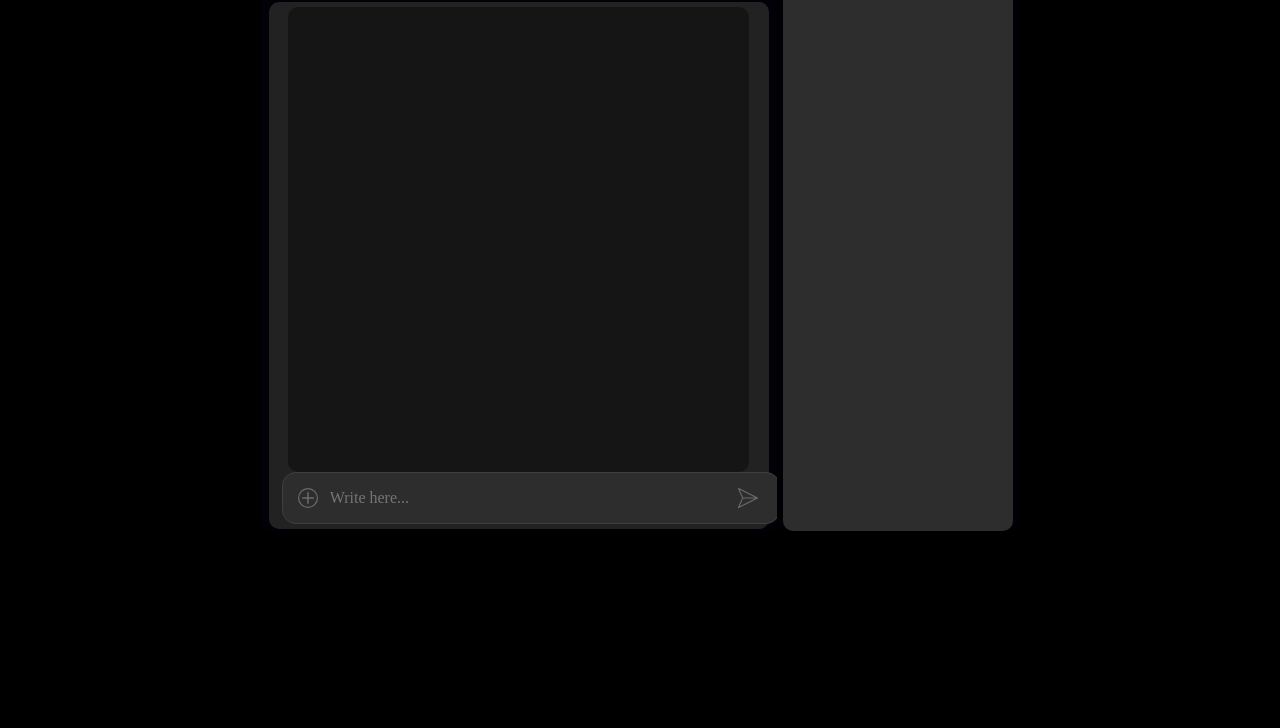
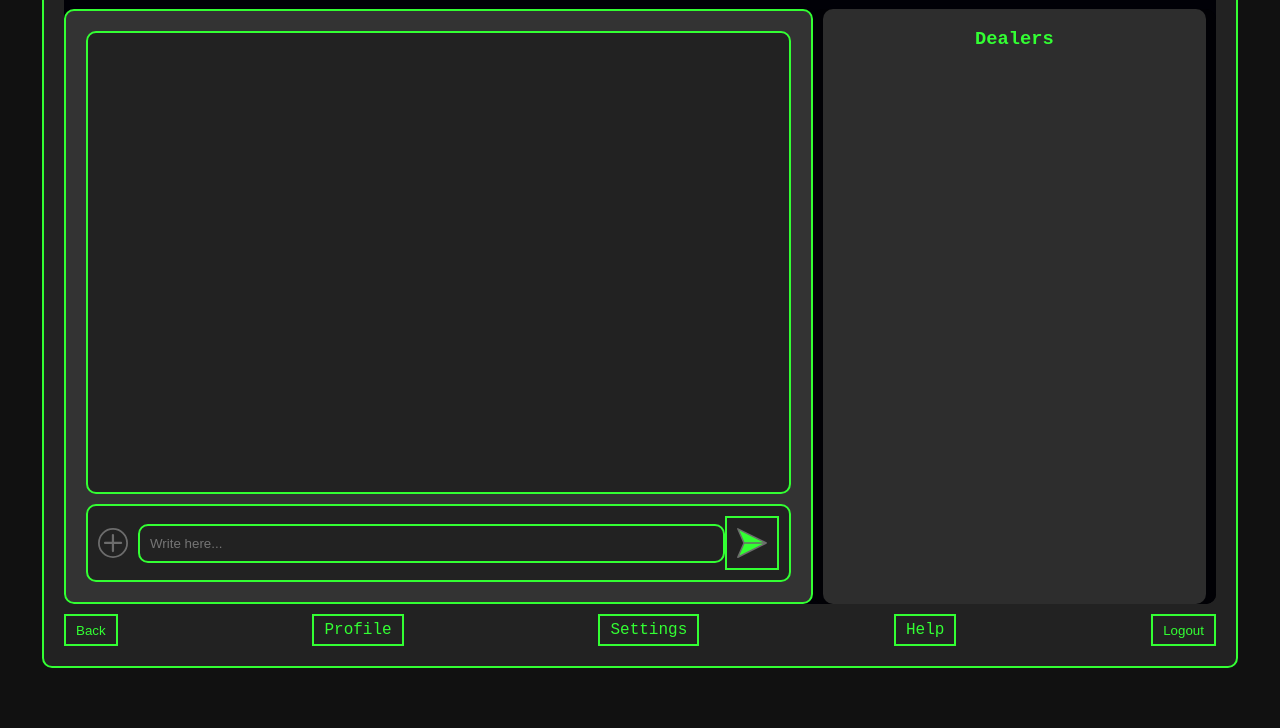
Before and after one commit to Rutwaza/CHAT-NODE, a website: page public/onemess.html in a window 1280 px wide. Shown: the part 72-800 px from the top of the page. Drawn offline with nearby package versions, Linux system fonts and the light colour scheme; no server answers.

Commit message:
added logout button and worked in one to one db save messages . username on oto chat styled private message

```diff
--- a/public/onemess.html
+++ b/public/onemess.html
@@ -4,24 +4,24 @@
     <title>Private Chat</title>
     <style>
         body{
-            background-color: rgb(0, 0, 0);
+            background-color: #111;
+            color: #33ff33;
+            font-family: 'Courier New', Courier, monospace;
+            margin: 0;
+            justify-content: center;
+            align-items: center;
         }
         h1{
             margin: auto;
             color: #ccc;
         }
         #chat-box {
-        background-color: rgba(0, 0, 0, 0.39);
-        color: lime;
-        padding: 10px;
-        width: 90%;
-        height: 450px;
-        margin: auto;
-        border-radius: 10px;
-        overflow-y: scroll;
-        font-family: 'Courier New', Courier, monospace;
-        padding-top: 5px;
+            display: flex;
+            flex-direction: column;
         }
+
+
+
 
     .mine-message {
         background-color: #000;
@@ -39,36 +39,48 @@
     }
 
     .main{
-        background-color: rgb(34, 34, 34);
-        width: 95%;
-        margin: auto;
-        align-items: center;
-        margin-top: 5px;
-        padding: 5px;
+            flex: 1;
+            display: flex;
+            flex-direction: column;
+            background-color: #333;
+            border: 2px solid #33ff33;
             border-radius: 10px;
+            padding: 20px;
+            overflow-y: auto;
     }
     .messageBox {
-        width: fit-content;
-        height: 50px;
             display: flex;
             align-items: center;
-        justify-content: center;
-        background-color: #2d2d2d;
-        padding: 0 15px;
-        border-radius: 14px;
-        border: 1px solid rgb(63, 63, 63);
-        margin-left: 8px;
+            background-color: #222;
+            border: 2px solid #33ff33;
+            border-radius: 10px;
+            padding: 10px;
         }
+
+        #chat-box {
+            flex: 1;
+            margin-bottom: 10px;
+            overflow-y: auto;
+            padding: 10px;
+            background-color: #222;
+            border: 2px solid #33ff33;
+            border-radius: 10px;
+            max-height: 60vh;
+        }
+
         .messageBox:focus-within {
         border: 2px solid rgba(0, 255, 115, 0.692);
         }
         .fileUploadWrapper {
-        width: fit-content;
-        height: 100%;
-        display: flex;
-        align-items: center;
-        justify-content: center;
-        font-family: Play;
+            position: relative;
+            margin-right: 10px;
+        }
+        .fileUploadWrapper input[type="file"] {
+            position: absolute;
+            top: 0;
+            left: 0;
+            opacity: 0;
+            cursor: pointer;
         }
 
         #file {
@@ -76,15 +88,28 @@
         }
         .fileUploadWrapper label {
             cursor: pointer;
-        width: fit-content;
-        height: fit-content;
             display: flex;
             align-items: center;
-        justify-content: center;
-        position: relative;
         }
         .fileUploadWrapper label svg {
-        height: 20px;
+            width: 30px;
+            height: 30px;
+            fill: #33ff33;
+        }
+        .fileUploadWrapper .tooltip {
+            display: none;
+            position: absolute;
+            background-color: #222;
+            color: #33ff33;
+            padding: 5px;
+            border-radius: 5px;
+            top: -30px;
+            left: 50%;
+            transform: translateX(-50%);
+            font-size: 12px;
+        }
+        .fileUploadWrapper label:hover .tooltip {
+            display: block;
         }
         .fileUploadWrapper label svg path {
         -webkit-transition: all 0.3s ease-out;
@@ -128,15 +153,12 @@
         transition: all 0.3s ease-out;
         }
         #message-input {
-        width: 400px;
-        height: 100%;
-        background-color: transparent;
-        outline: none;
-        border: none;
-        padding-left: 12px;
-        color: white;
-        font-family: Play;
-        font-size: 16px;
+            flex: 1;
+            padding: 10px;
+            background-color: #222;
+            color: #33ff33;
+            border: 2px solid #33ff33;
+            border-radius: 10px;
         }
         #messageInput:focus ~ #send-button svg path,
         #messageInput:valid ~ #send-button svg path {
@@ -145,26 +167,17 @@
         }
 
         #send-button {
-        width: fit-content;
-        height: 100%;
-        background-color: transparent;
-        outline: none;
-        border: none;
+            background: none;
+            border: 2px solid #33ff33;
+            padding: 10px;
+            cursor: pointer;
             display: flex;
             align-items: center;
-        justify-content: center;
-        cursor: pointer;
-        -webkit-transition: all 0.3s ease-out;
-        -moz-transition: all 0.3s ease-out;
-        -o-transition: all 0.3s ease-out;
-        transition: all 0.3s ease-out;
         }
         #send-button svg {
-        height: 20px;
-        -webkit-transition: all 0.3s ease-out;
-        -moz-transition: all 0.3s ease-out;
-        -o-transition: all 0.3s ease-out;
-        transition: all 0.3s ease-out;
+            width: 30px;
+            height: 30px;
+            fill: #33ff33;
         }
         #send-button svg path {
         -webkit-transition: all 0.3s ease-out;
@@ -178,13 +191,12 @@
         }
 
         .private {
-        background-color: rgb(31, 27, 27);
-        color: rgb(139, 199, 0);
-        font-family: monospace;
-        width: 95%;
-        margin: auto;
-        text-align: center;
-        border-radius: 10px;
+            display: flex;
+            justify-content: space-between;
+            align-items: center;
+            border-bottom: 2px solid #33ff33;
+            padding-bottom: 10px;
+            margin-bottom: 10px;
         }
 
         .private h1 {
@@ -239,16 +251,20 @@
             color: #666;
         }
 
-        .page{
+        .page {
+            width: 90%;
+            max-width: 1200px;
+            background-color: #222;
+            border: 2px solid #33ff33;
+            padding: 20px;
+            border-radius: 10px;
             display: flex;
+            flex-direction: column;
             margin: auto;
-          background-color:   #000000  ;
-          width: 60%;
-          border-radius: 10px;
         }
         .chatroom{
           background-color:  #010107 ;
-          width: 70%;
+          width: 100%;
           border-radius: 10px;
 
         }
@@ -271,7 +287,28 @@
             color: #0056b3; /* Darker blue color on hover */
         }
 
-
+        .navigation {
+            display: flex;
+            justify-content: space-between;
+            margin-top: 10px;
+        }
+        .navigation button, .navigation a {
+            background: none;
+            border: 2px solid #33ff33;
+            color: #33ff33;
+            padding: 5px 10px;
+            cursor: pointer;
+            text-decoration: none;
+            display: flex;
+            align-items: center;
+        }
+        .navigation a:hover, .navigation button:hover {
+            background-color: #33ff33;
+            color: #111;
+        }
+        .wrap{
+          display: flex;
+        }
 
     </style>
 </head>
@@ -283,6 +320,7 @@
           <h1>Private Chat</h1>
           <p><span id="user">recipient</span></p>
         </div>
+        <div class="wrap">
         <div class="main">
             <div id="chat-box">
 
@@ -339,8 +377,6 @@
                 </button>
             </div>
         </div>
-      </div>
-
         <div class="dealers">
           <div class="user-list" id="user-list">
             <h3>Dealers</h3>
@@ -348,6 +384,18 @@
           </div>
         </div>
       </div>
+      </div>
+
+      <div class="navigation">
+        <button onclick="window.history.back();">Back</button>
+        <a href="/profile">Profile</a>
+        <a href="/settings">Settings</a>
+        <a href="/help">Help</a>
+        <button onclick="window.location.href='/logout';">Logout</button>
+      </div>
+
+ </div>
+
 
     <script src="https://cdnjs.cloudflare.com/ajax/libs/socket.io/4.3.1/socket.io.js"></script>
 
```
Lines whose indentation alone changed are shown as unchanged.
